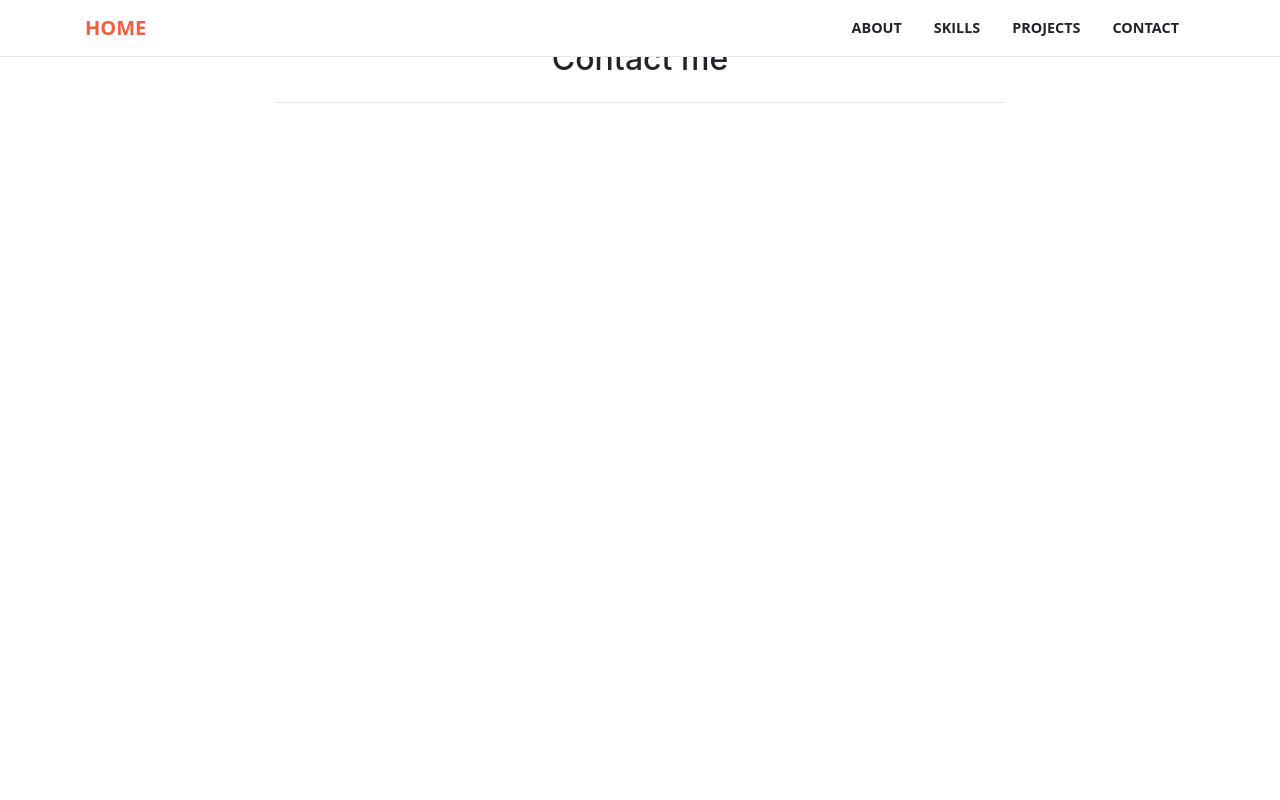
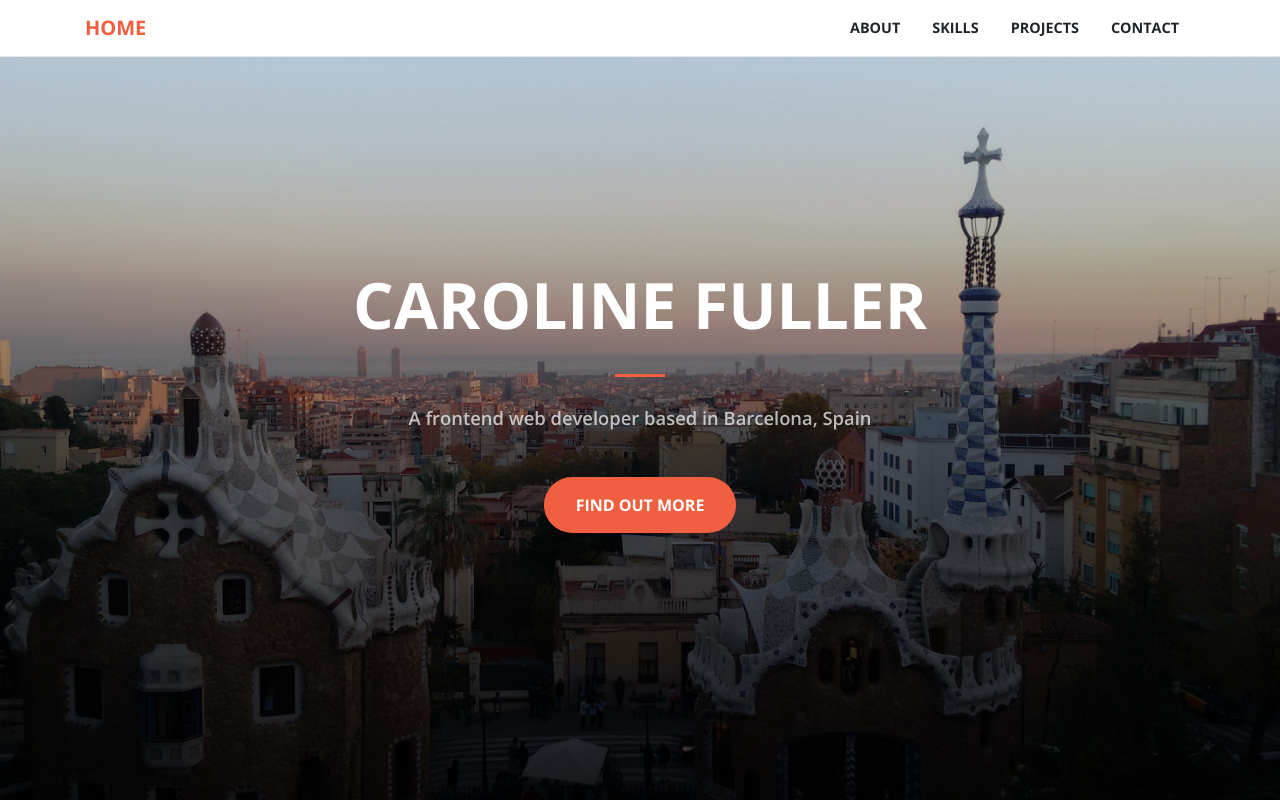
Before and after one commit to carolinaf86/portfolio-angular, an Angular app: page /home in a window 1280 px wide. Shown: the top 800 px of the page. Built offline with nearby package versions, Linux system fonts and the light colour scheme.

Commit message:
Header section, override styles

```diff
--- a/src/app/app.component.html
+++ b/src/app/app.component.html
@@ -1,3 +1,5 @@
-<app-navbar></app-navbar>
-<router-outlet></router-outlet>
-<app-footer></app-footer>
+<div id="portfolio">
+  <app-navbar></app-navbar>
+  <router-outlet></router-outlet>
+  <app-footer></app-footer>
+</div>
--- a/src/app/home/home.component.html
+++ b/src/app/home/home.component.html
@@ -1,3 +1,22 @@
-<p>
-  home works!
-</p>
+<div>
+  <header id="home" class="masthead text-center text-white d-flex">
+    <div class="container my-auto">
+      <div class="row">
+        <div class="col-lg-10 mx-auto">
+          <h1 class="text-uppercase">
+            <strong>Caroline Fuller</strong>
+          </h1>
+          <hr>
+        </div>
+        <div class="col-lg-8 mx-auto">
+          <h4 class="text-faded mb-5">A frontend web developer based in Barcelona, Spain</h4>
+          <a class="btn btn-primary btn-xl" href="#" v-scroll-to="'#about'" >Find Out More</a>
+        </div>
+      </div>
+    </div>
+  </header>
+  <!--<about-component/>-->
+  <!--<skills-component/>-->
+  <!--<projects-component/>-->
+  <!--<cv-component/>-->
+</div>
--- a/src/assets/styles/styles.scss
+++ b/src/assets/styles/styles.scss
@@ -1 +1,5 @@
 @import 'theme/creative';
+
+/* Web fonts */
+@import url(https://fonts.googleapis.com/css?family=Open+Sans:300italic,400italic,600italic,700italic,800italic,400,300,600,700,800);
+@import url(https://fonts.googleapis.com/css?family=Merriweather:400,300,300italic,400italic,700,700italic,900,900italic);
```
